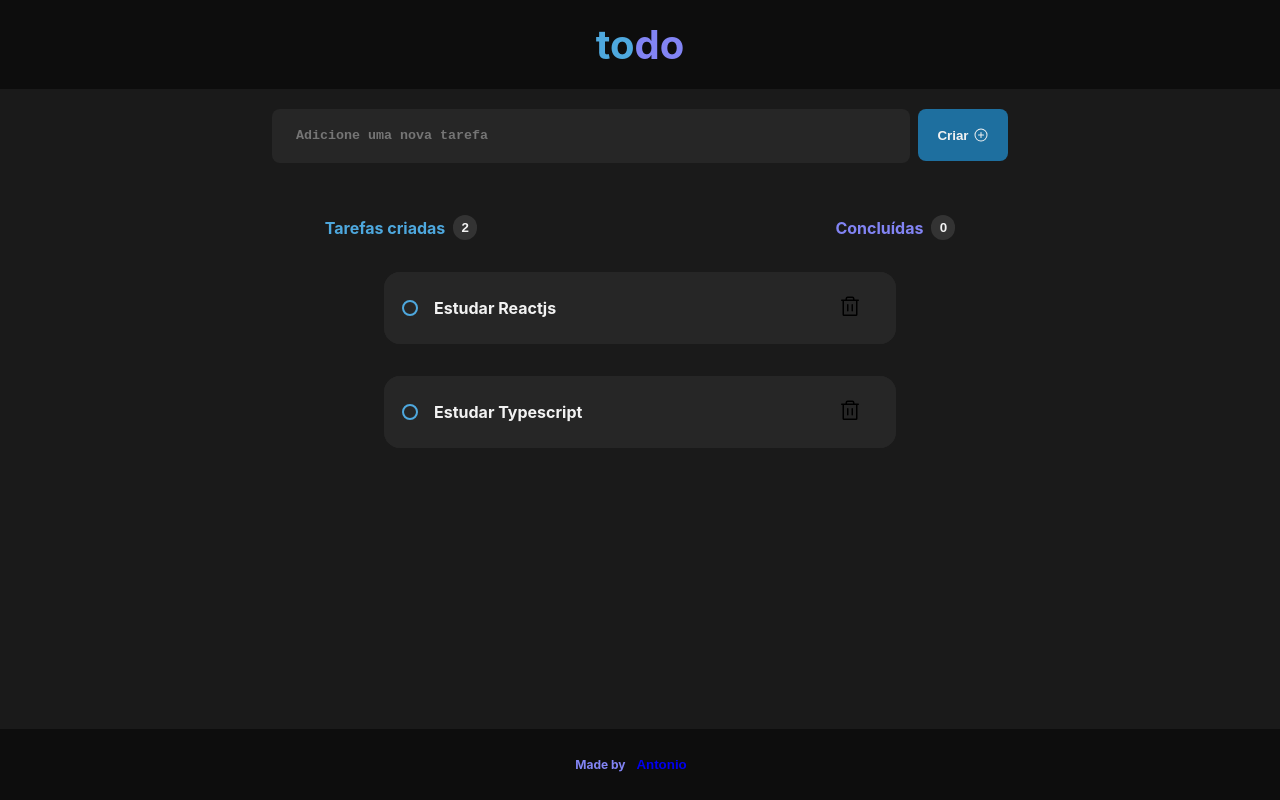
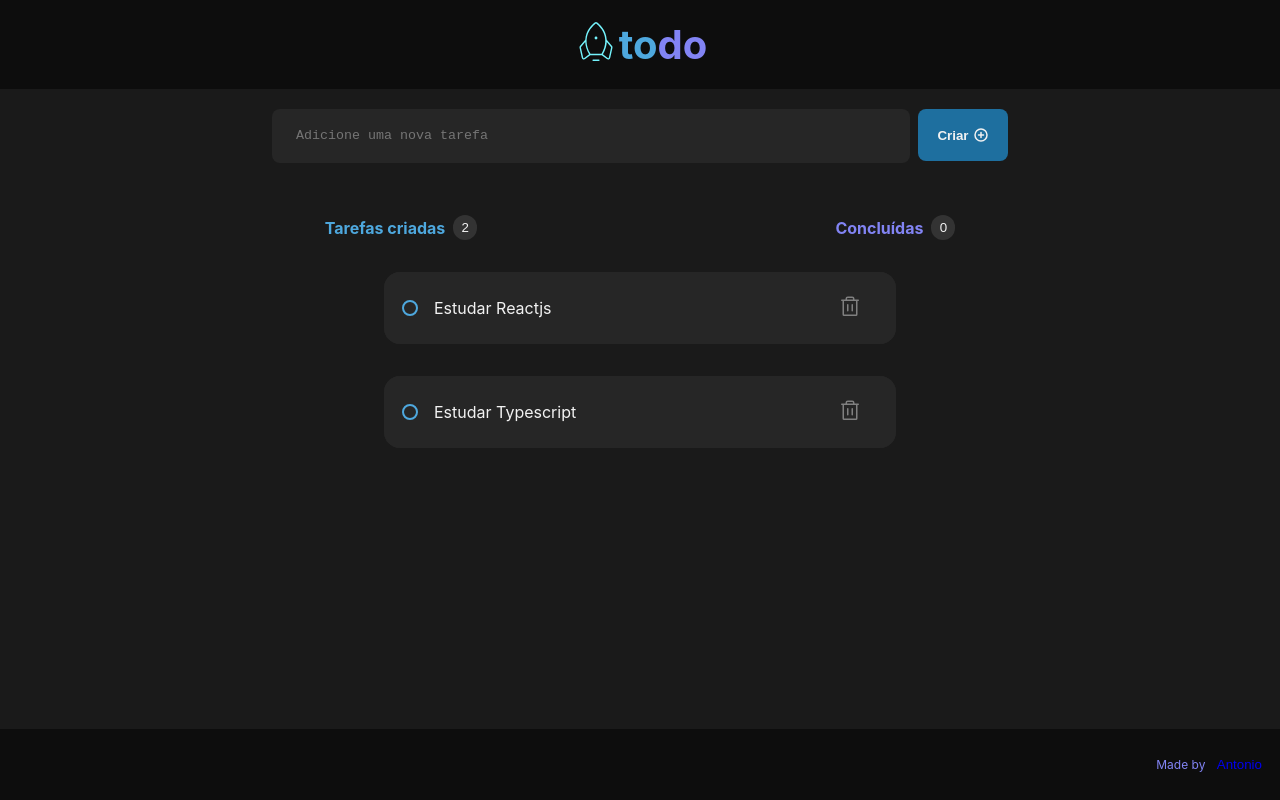
Before and after one commit to antoniobiasotti/01.2-desafio-reactjs, a React (Vite) app: page / in a window 1280 px wide. Built offline with nearby package versions, Linux system fonts and the light colour scheme.

Commit message:
final commits: components styles

```diff
--- a/src/components/AddBar.jsx
+++ b/src/components/AddBar.jsx
@@ -23,7 +23,7 @@ export function AddBar({ onAddTodo }) {
                />
                <button onClick={handleButtonClick}>
                     Criar
-                    <Icon.PlusCircle size={16} />
+                    <Icon.PlusCircle size={16} weight="bold"/>
                </button>
           </form>
      )
--- a/src/components/AddBar.module.css
+++ b/src/components/AddBar.module.css
@@ -26,6 +26,7 @@
 .addbar button {
      background: var(--blue-dark);
      color: var(--gray-100);
+     font-weight: bold;
 
      width: 90px;
      height: 52px;
--- a/src/components/Footer.module.css
+++ b/src/components/Footer.module.css
@@ -4,7 +4,7 @@
     background: var(--gray-700);
 
     display: flex;
-    justify-content: center;
+    justify-content: right;
     align-items: center;
 
     padding: 1.25rem 0rem;
--- a/src/components/Header.jsx
+++ b/src/components/Header.jsx
@@ -1,10 +1,14 @@
 import styles from './Header.module.css'
+import * as Icon from "@phosphor-icons/react";
 
 export function Header() {
      return (
-          <header className={styles.header}>
-               to
-               <p style={{ color: 'var(--purple'}}>do</p>
-          </header>
+          <div>
+               <header className={styles.header}>
+                    <Icon.Rocket size={46} color="#74F3FC" weight="thin" />
+                    to
+                    <p style={{ color: 'var(--purple'}}>do</p>
+               </header>
+          </div>
      )
 }
--- a/src/components/Header.module.css
+++ b/src/components/Header.module.css
@@ -1,5 +1,6 @@
 .header {
      font-size: 2.5rem;
+     font-weight: bold;
      color: var(--blue);
      background: var(--gray-700);
 
--- a/src/components/Todo.jsx
+++ b/src/components/Todo.jsx
@@ -17,7 +17,7 @@ export function Todo({ key, content, onDelete, onChangeState }){
                          <label>{content}</label>
                     </div>
                     <button onClick={onDelete} title="Deletar todo">
-                         <Icon.Trash size={24} />
+                         <Icon.Trash size={24} color="#808080" />
                     </button>
                </div>
           </main>
--- a/src/components/Todo.module.css
+++ b/src/components/Todo.module.css
@@ -57,17 +57,21 @@ main {
     margin-right: 16px;
 
     cursor: pointer;
-    transition: color 0.5s
+    transition: color 0.5s;
+
+    width: 24;
+    height: 24;
 }
 
 .todo button:hover {
     color: var(--danger);
+    background: var(--gray-400);
 
     /* padding: 5px; */
 }
 
  .todo input:hover{
-     background-color: var(--blue-dark);
+    background-color: var(--blue-dark);
  }
 
 .todo input:checked {
--- a/src/global.css
+++ b/src/global.css
@@ -19,12 +19,10 @@
    margin: 0;
    padding: 0;
    box-sizing: border-box;
-   font-weight: bold;
 }
 
 body {
      font-family: 'Inter', sans-serif;
-     font-weight: bold;
      font-size: 1rem;
      -webkit-font-smoothing: antialised;
      background: var(--gray-600);
```
